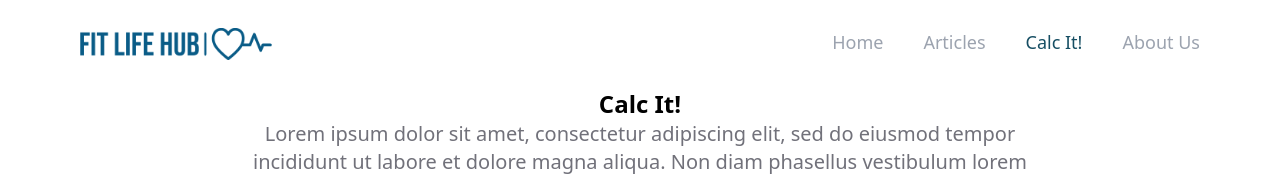
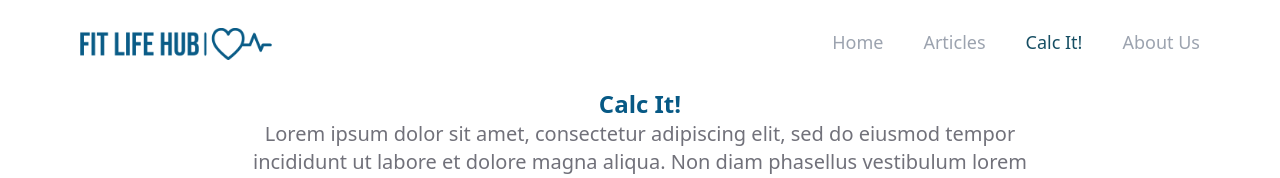
Before and after one commit to praset911/Capstone_Project, a React (Vite) app: page /calc-it in a window 1280 px wide. Shown: the top 178 px of the page. Built offline with nearby package versions, Linux system fonts and the light colour scheme.

Commit message:
revisi minor merge

```diff
--- a/package.json
+++ b/package.json
@@ -19,6 +19,7 @@
     "swiper": "^11.0.5"
   },
   "devDependencies": {
+    "@iconify/react": "^4.1.1",
     "@types/react": "^18.2.37",
     "@types/react-dom": "^18.2.15",
     "@vitejs/plugin-react": "^4.2.0",
--- a/src/pages/Calculator.jsx
+++ b/src/pages/Calculator.jsx
@@ -24,7 +24,9 @@ const Calculator = () => {
   return (
     <div className="flex flex-col min-h-screen">
       <body>
-        <h1 className="text-center text-black text-2xl font-bold">Calc It!</h1>
+        <h1 className="text-center text-sky-800 text-2xl font-bold">
+          Calc It!
+        </h1>
         <h4 className="text-center text-zinc-500 font-normal text-xl">
           Lorem ipsum dolor sit amet, consectetur adipiscing elit, sed do
           eiusmod tempor <br />
```
Also changed, not shown: 1 other file (tests, documents, lock files or other folders).
